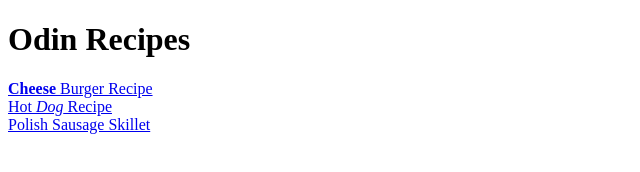
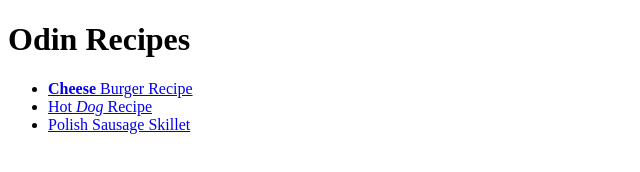
Before and after one commit to blesniewski86/odin-recipes, a plain HTML site: page index.html in a window 1280 px wide. Shown: the whole page, without its empty margins (0-640 px from the left). Drawn offline with Linux system fonts and the light colour scheme.

Commit message:
Change recipe links to list

```diff
--- a/index.html
+++ b/index.html
@@ -8,10 +8,10 @@
 
     <body>
         <h1>Odin Recipes</h1>
-        <a href="./recipes/cheeseburger.html"><strong>Cheese</strong> Burger Recipe</a>
-        <br>
-        <a href="./recipes/hotdog.html">Hot <em>Dog</em> Recipe</a>
-        <br>
-        <a href="./recipes/polish.html">Polish Sausage Skillet</a>
+        <ul>
+            <li><a href="./recipes/cheeseburger.html"><strong>Cheese</strong> Burger Recipe</a></li>
+            <li><a href="./recipes/hotdog.html">Hot <em>Dog</em> Recipe</a></li>
+            <li><a href="./recipes/polish.html">Polish Sausage Skillet</a></li>
+        </ul>
     </body>
 </html>
```
